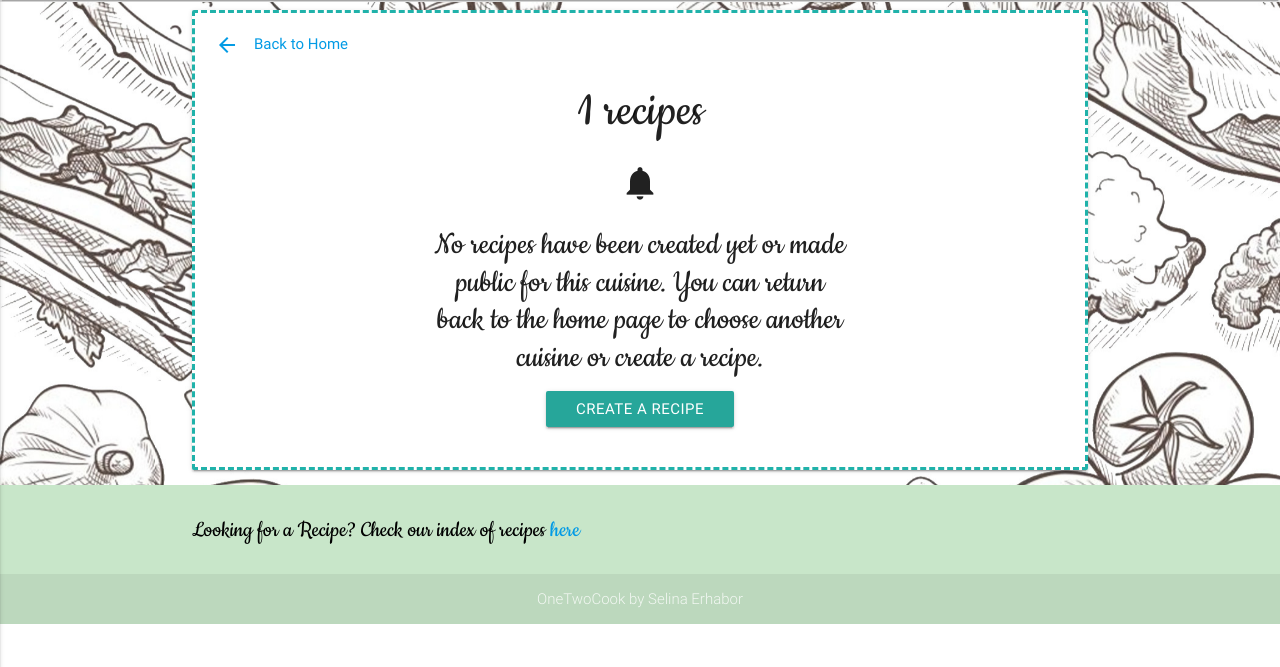
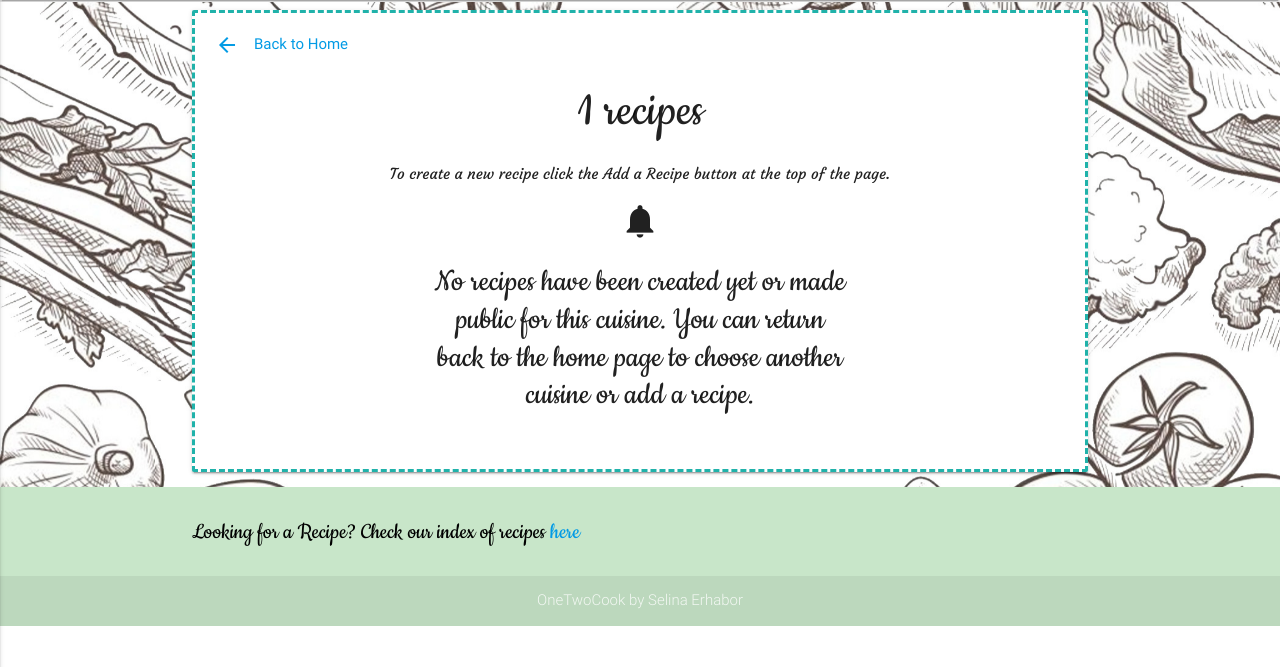
Before and after one commit to selinaerhabor/onetwocook, a Flask app: page /recipes_for_cuisine/1 in a window 1280 px wide. Shown: the part 64-731 px from the top of the page. Run offline with Flask 2, Linux system fonts and the light colour scheme; data that the repository does not hold is empty; some libraries are stand-ins or nearby versions.

Commit message:
Removed create recipe buttons and added text to direct user to the Add a Recipe button at the top of the page.

```diff
--- a/templates/recipesforcuisine.html
+++ b/templates/recipesforcuisine.html
@@ -14,6 +14,7 @@
           </div>
         </div>
         <h2 class="center">{{heading|capitalize }}</h2>
+        <p class="center">To create a new recipe click the Add a Recipe button at the top of the page.</p>
         <div class="row">
           {% for recipe in recipes %}
             <div class="col s12 m6 l4 xl4">
@@ -42,12 +43,7 @@
             </div>
             <div class="col s6 offset-s3 m6 offset-m3 center">
               <h4>No recipes have been created yet or made public for this cuisine.
-              You can return back to the home page to choose another cuisine or create a recipe.</h4>
-            {% if "username" in session %}
-              <a href="{{url_for('add_recipe')}}" class="btn">Create a Recipe</a>
-            {% else %}
-              <a href="{{url_for('login')}}" class="btn">Create a Recipe</a>
-            {% endif %}
+              You can return back to the home page to choose another cuisine or add a recipe.</h4>
           </div>
           {% endfor %}
         </div>
```
